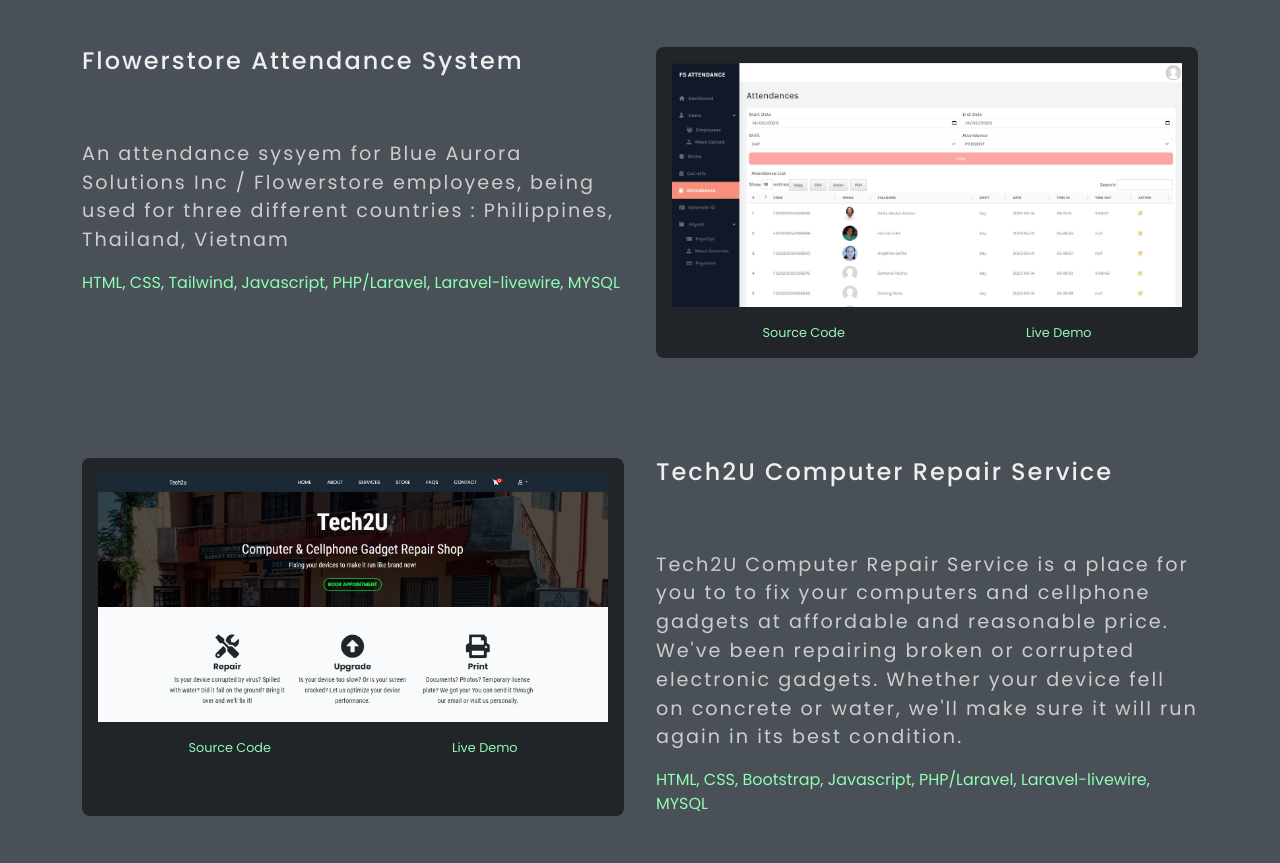
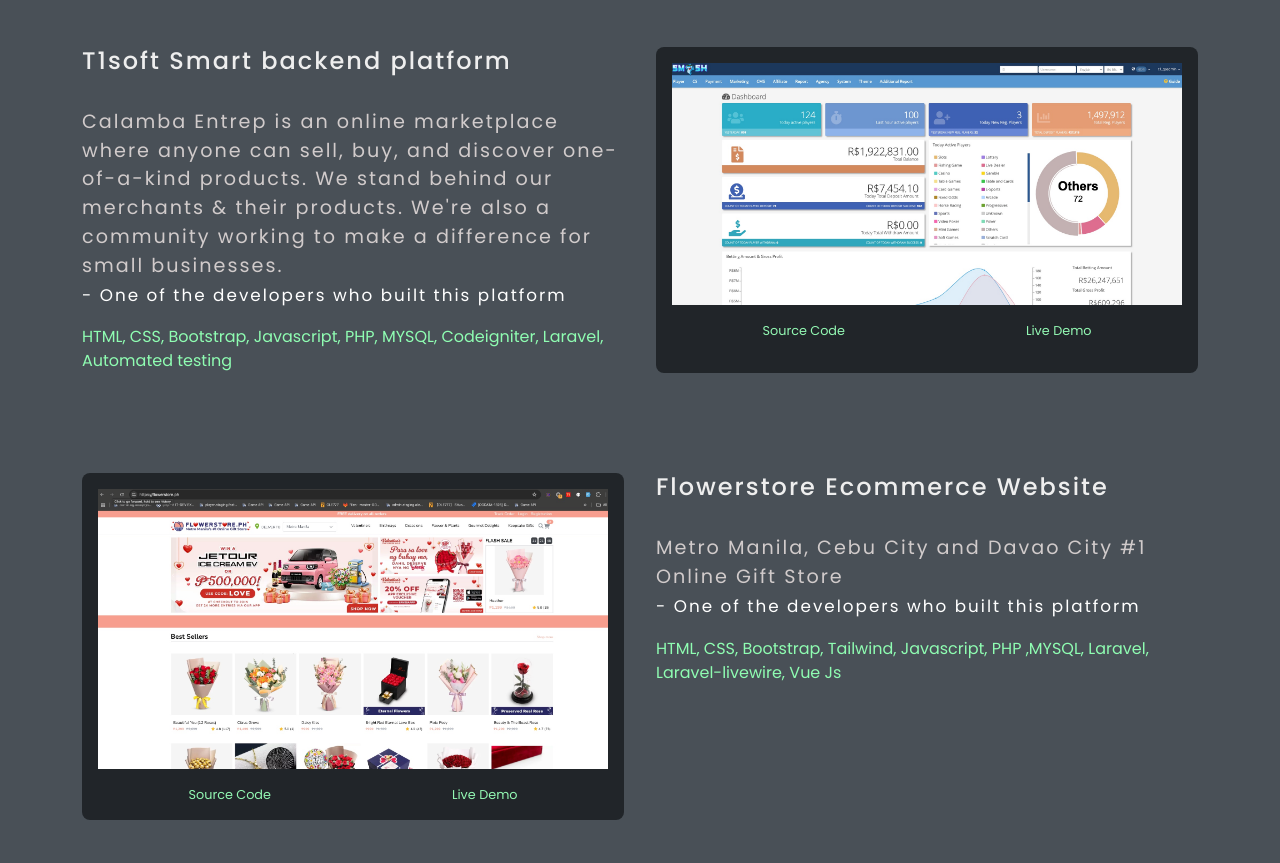
Before and after one commit to wendell1101/wendell1101.github.io, a website: page index.html in a window 1280 px wide. Shown: the part 3855-4718 px from the top of the page. Drawn offline with nearby package versions, Linux system fonts and the light colour scheme; files whose address does not match are found by name.

Commit message:
code update

```diff
--- a/index.html
+++ b/index.html
@@ -266,6 +266,49 @@
                             </div>
                         </div>
                     </div>
+                    <div class="project-container">
+                        <div class="project-left">
+                            <h2 class="subtitle2" data-aos="fade-left" style="margin-bottom:0!important">T1soft Smart backend platform</h2>
+                            <p class="text-content" style="margin-top:0!important" data-aos="fade-up">
+                                Calamba Entrep is an online marketplace where anyone can sell, buy, and discover one-of-a-kind products. We stand behind our merchants & their products. We're also a community working to make a difference for small businesses.
+                                <br><small class="text-white text-sm">- One of the developers who built this platform</small>
+                            </p>
+                            <div class="tools">
+                                <span>HTML, CSS, Bootstrap, Javascript, PHP, MYSQL, Codeigniter, Laravel, Automated testing</span>
+                            </div>
+                        </div>
+
+                        <div class="project-right" data-aos="fade-right">
+                            <img src="./img/vtime.jpeg" alt="project-image" class="project-image img-fluid" data-aos="fade-in">
+                            <div class="project-demo-container">
+                                <a href="#" style="pointer-events: none; cursor: default;" target="_blank" class="text-content">Source Code</a>
+                                <a href="https://calambaentrep.com/" target="_blank" class="text-content">Live
+                                    Demo</a>
+                            </div>
+                        </div>
+                    </div>
+
+                    <div class="project-container2">
+                        <div class="project-left">
+                            <h2 class="subtitle2" data-aos="fade-left" style="margin-bottom:0!important">Flowerstore Ecommerce Website</h2>
+                            <p class="text-content" style="margin-top:0!important" data-aos="fade-up">
+                                Metro Manila, Cebu City and Davao City #1 Online Gift Store
+                                <br><small class="text-white text-sm">- One of the developers who built this platform</small>
+                            </p>
+                            <div class="tools">
+                                <span>HTML, CSS, Bootstrap, Tailwind, Javascript, PHP ,MYSQL, Laravel, Laravel-livewire, Vue Js</span>
+                            </div>
+                        </div>
+
+                        <div class="project-right" data-aos="fade-right">
+                            <img src="./img/flowerstore.jpeg" alt="project-image" class="project-image img-fluid" data-aos="fade-in">
+                            <div class="project-demo-container">
+                                <a href="#" style="pointer-events: none; cursor: default;" target="_blank" class="text-content">Source Code</a>
+                                <a href="#" target="_blank" class="text-content">Live
+                                    Demo</a>
+                            </div>
+                        </div>
+                    </div>
 
                     <div class="project-container">
                         <div class="project-left">
@@ -512,7 +555,7 @@
                         </div>
                     </div>
                     <div class="col-md-12 text-center mt-5">
-                        <p class="footer-text">Copyright &copy; 2021 - Wendell Suazo</p>
+                        <p class="footer-text">Copyright &copy; 2025 - Wendell Suazo</p>
                     </div>
                 </div>
             </div>
```
Also changed, not shown: img/flowerstore.jpeg (added), img/vtime.jpeg (added), 2 other files.
